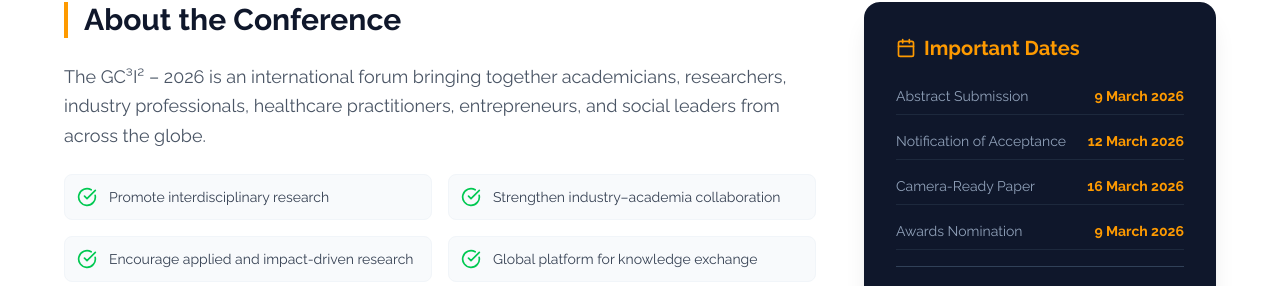
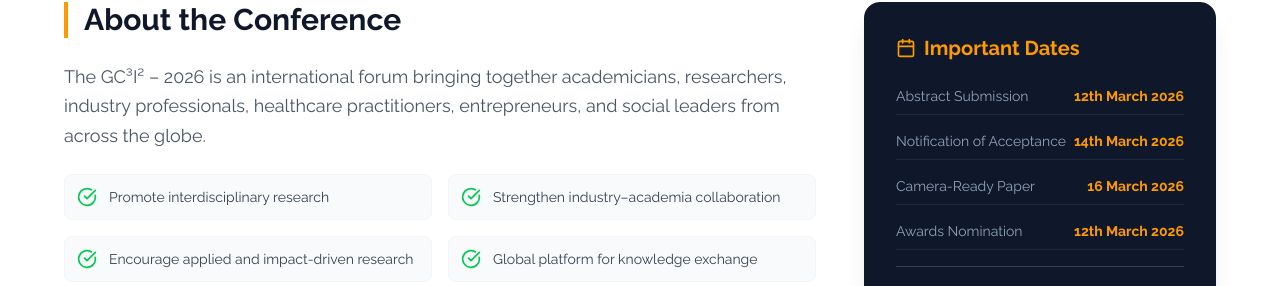
Before and after one commit to drkarthiyabanu/Conference2026, a Next.js app: page /conference in a window 1280 px wide. Shown: the part 760-1046 px from the top of the page. Built offline with nearby package versions, Linux system fonts and the light colour scheme.

Commit message:
Date changed

```diff
--- a/app/conference/page.tsx
+++ b/app/conference/page.tsx
@@ -154,10 +154,10 @@ const ConferencePage = () => {
                   <Calendar className="w-5 h-5" /> Important Dates
                 </h3>
                 <div className="space-y-4">
-                  <DateItem label="Abstract Submission" date="9 March 2026" />
-                  <DateItem label="Notification of Acceptance" date="12 March 2026" />
+                  <DateItem label="Abstract Submission" date="12th March 2026" />
+                  <DateItem label="Notification of Acceptance" date="14th March 2026" />
                   <DateItem label="Camera-Ready Paper" date="16 March 2026" />
-                  <DateItem label="Awards Nomination" date="9 March 2026" />
+                  <DateItem label="Awards Nomination" date="12th March 2026" />
                   <div className="pt-4 border-t border-slate-700 mt-4">
                     <p className="text-amber-500 font-bold">Conference Dates</p>
                     <p className="text-xl">21 & 22 March 2026</p>
```
